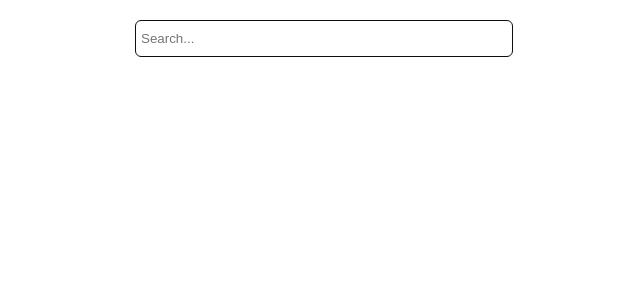
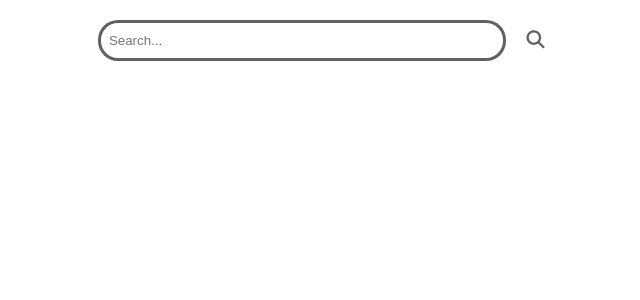
Before and after one commit to Mohamed-Yahyaa/page_admin, an Angular app: page /dashboard in a window 1280 px wide. Shown: the top 300 px of the page, without its empty margins (316-956 px from the left). Built offline with nearby package versions, Linux system fonts and the light colour scheme.

Commit message:
edit design search and logic

```diff
--- a/src/app/dashboard/dashboard.component.css
+++ b/src/app/dashboard/dashboard.component.css
@@ -4,16 +4,13 @@
   box-sizing: border-box;
   font-family: Arial, sans-serif;
 }
-
 .top-row {
   display: flex;
   justify-content: center;
   align-items: center;
   gap: 15px;
   margin-bottom: 30px;
-
 }
-
 .name {
   font-size: 22px;
   font-weight: bold;
@@ -22,21 +19,21 @@
   align-items: center;
   display: flex;
 }
-
+.fa-search {
+  color: #141414ab;
+}
 .search-box {
   padding: 10px 1px;
-  width: 28em;
-  border: 1px solid #0f0f0f;
-  border-radius: 6px;
-  transition: all 0.3s ease; /* Adjusted to make hover feel smooth */
+  width: 30em;
+  border: 3px solid #141414ab;
+  border-radius: 20px;
+  transition: all 0.2s ease;
 }
 
 .search-box:hover {
-  box-shadow: 0 4px 12px #48a4c256;
-  transform: translateY(-2px); /* Optional: slight lift effect */
+  box-shadow: 0 4px 12px #48a4c2b0;
+  transform: translateY(-2px);
 }
-
-
 .icon-button {
   background: none;
   border: none;
@@ -73,32 +70,6 @@
   align-self: auto;
 }
 
-.plus-button {
-  background-color: #20728d;
-  color: white;
-  border: none;
-  border-radius: 50%;
-  padding: 0.5em;
-  width: 36px;
-  height: 36px;
-  font-size: 20px;
-  cursor: pointer;
-  transition: background-color 0.3s ease, transform 0.2s ease;
-  display: flex;
-  flex-direction: column;
-  align-items: center;
-  justify-content: center;
-  box-shadow: 0 2px 6px rgba(0, 0, 0, 0.2);
-  margin-left: 12em;
-  margin-top: -1.5em;
-}
-
-.plus-button:hover {
-  background-color: #3a9cbb;
-  transform: scale(1.05);
-}
-
-
 /* Responsive */
 @media (max-width: 768px) {
   .data-row {
--- a/src/app/dashboard/dashboard.component.html
+++ b/src/app/dashboard/dashboard.component.html
@@ -1,22 +1,17 @@
 <div class="dashboard-container">
   <div class="top-row">
-    <input *ngIf="searchVisible" type="text" placeholder=" Search..." class="search-box" [(ngModel)]="searchTerm"
+    <input *ngIf="searchVisible" type="text" placeholder="  Search..." class="search-box" [(ngModel)]="searchTerm"
       (input)="onSearchChange()" />
-    <!-- <button class="icon-button">
+    <button class="icon-button">
       <i class="fas fa-search"></i>
-    </button> -->
+    </button>
   </div>
 
   <div class="admin-card" *ngFor="let admin of filteredAdmins">
     <div class="data-row">
       <div class="data-item"><strong>Name:</strong> {{ admin.name }}</div>
       <div class="data-item"><strong>Pack:</strong> {{ admin.pack }}</div>
-      <div class="data-item">
-        <strong>Options:</strong> {{ admin.options }}
-        <button class="plus-button">
-          <span class="material-icons">add</span>
-        </button>
-      </div>
+      <div class="data-item"><strong>Options:</strong> {{ admin.options }}</div>
       <div class="data-item"><strong>Consommation:</strong> {{ admin.consommation }}</div>
       <div class="data-item"><strong>SMS:</strong> {{ admin.sms }}</div>
       <div class="data-item"><strong>OCR:</strong> {{ admin.ocr }}</div>
```
